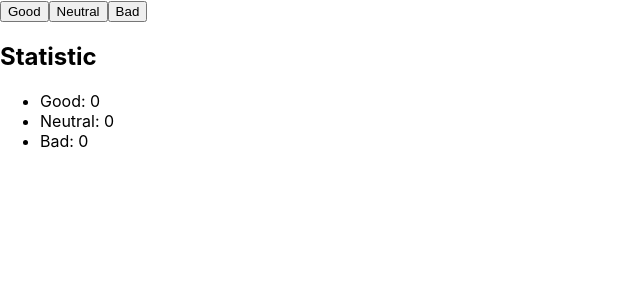
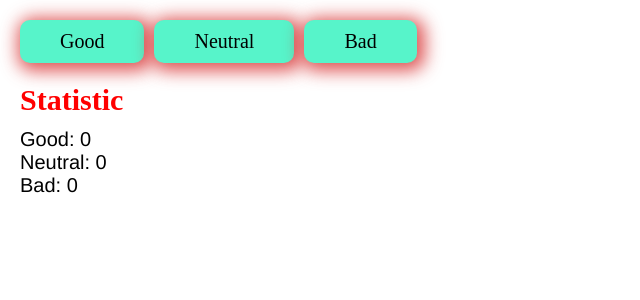
Before and after one commit to bgirlalma/goit-react-hw-02-feedback, a React (Create React App) app: page / in a window 1280 px wide. Shown: the top 300 px of the page, without its empty margins (0-640 px from the left). Built offline with nearby package versions, Linux system fonts and the light colour scheme.

Commit message:
+styled.js

```diff
--- a/package.json
+++ b/package.json
@@ -7,9 +7,11 @@
     "@testing-library/jest-dom": "^5.16.3",
     "@testing-library/react": "^12.1.4",
     "@testing-library/user-event": "^13.5.0",
+    "modern-normalize": "^2.0.0",
     "react": "^18.1.0",
     "react-dom": "^18.1.0",
     "react-scripts": "5.0.1",
+    "styled-components": "^6.0.7",
     "web-vitals": "^2.1.3"
   },
   "scripts": {
--- a/src/components/App.jsx
+++ b/src/components/App.jsx
@@ -1,5 +1,7 @@
 import { Component } from "react";
 import { Feedback } from "./Feedback/feedback";
+import { GlobalStyle } from "./globalStyled";
+
 
 export class  App extends Component {
   state = {
@@ -16,10 +18,13 @@ export class  App extends Component {
     })
   };
 
+
 render() {
   return (
   <div>
   <Feedback updateFeedback={this.updateFeedback} feedback={this.state}/>
+
+  <GlobalStyle/>
   </div>
 )
 }
--- a/src/components/Feedback/feedback.js
+++ b/src/components/Feedback/feedback.js
@@ -1,21 +1,23 @@
+import { FeedbackWrapper, ButtonFeedback, LastChild, Title, StatisticList } from './feedback.styled'
+
 import { Component } from "react";
-
 export class Feedback extends Component {
 
     render() {
         return (
-        <div>
-          <button onClick={() => this.props.updateFeedback('good')}>Good</button>
-          <button onClick={() => this.props.updateFeedback('neutral')}>Neutral</button>
-          <button onClick={() => this.props.updateFeedback('bad')}>Bad</button>
+        <FeedbackWrapper>
+          <ButtonFeedback onClick={() => this.props.updateFeedback('good')}>Good</ButtonFeedback>
+          <ButtonFeedback onClick={() => this.props.updateFeedback('neutral')}>Neutral</ButtonFeedback>
+          <LastChild onClick={() => this.props.updateFeedback('bad')}>Bad</LastChild>
 
-         <h2>Statistic</h2>
-         <ul>
-            <li>Good: {this.props.feedback.good}</li>
-            <li>Neutral: {this.props.feedback.neutral}</li>
-            <li>Bad: {this.props.feedback.bad}</li>
-         </ul>
-        </div>
+          <Title>Statistic</Title>
+    <ul>
+       <StatisticList>Good: {this.props.feedback.good}</StatisticList>
+       <StatisticList>Neutral: {this.props.feedback.neutral}</StatisticList>
+       <StatisticList>Bad: {this.props.feedback.bad}</StatisticList>
+    </ul>
+
+        </FeedbackWrapper>
       )
       }
 }
--- /dev/null
+++ b/src/components/Feedback/feedback.styled.js
@@ -0,0 +1,55 @@
+import styled from 'styled-components';
+
+export const FeedbackWrapper = styled.div`
+ width: 480px;
+ padding-left: 20px;
+ padding-right: 20px;
+ margin-top: 20px;
+
+`;
+
+export const ButtonFeedback = styled.button`
+padding: 10px 40px;
+border-radius: 10px;
+border: none;
+margin-right: 10px;
+
+font-family: Cantarell;
+font-weight: normal;
+font-size: 20px;
+box-shadow: 3px 3px 17px 5px rgba(211,29,29,0.75);
+-webkit-box-shadow: 3px 3px 17px 5px rgba(211,29,29,0.75);
+-moz-box-shadow: 3px 3px 17px 5px rgba(211,29,29,0.75);
+background-color: rgb(87,244,202);
+`;
+
+export const LastChild = styled.button`
+padding: 10px 40px;
+border-radius: 10px;
+border: none;
+margin-right: 0;
+
+font-family: Cantarell;
+font-weight: normal;
+font-size: 20px;
+box-shadow: 3px 3px 17px 5px rgba(211,29,29,0.75);
+-webkit-box-shadow: 3px 3px 17px 5px rgba(211,29,29,0.75);
+-moz-box-shadow: 3px 3px 17px 5px rgba(211,29,29,0.75);
+background-color: rgb(87,244,202);
+`;
+
+export const Title = styled.h2`
+font-family: Cantarell;
+font-size: 30px;
+color: red;
+
+margin-top: 20px;
+margin-bottom: 10px;
+`;
+
+export const StatisticList = styled.li`
+list-style: none;
+font-family: Helvetica Neue;
+font-size: 20px;
+
+`;
--- /dev/null
+++ b/src/components/globalStyled.js
@@ -0,0 +1,35 @@
+import 'modern-normalize';
+import { createGlobalStyle } from 'styled-components'
+
+export const GlobalStyle =  createGlobalStyle`
+body {
+    margin: 0;
+    font-family: -apple-system, BlinkMacSystemFont, 'Segoe UI', 'Roboto', 'Oxygen',
+      'Ubuntu', 'Cantarell', 'Fira Sans', 'Droid Sans', 'Helvetica Neue',
+      sans-serif;
+    -webkit-font-smoothing: antialiased;
+    -moz-osx-font-smoothing: grayscale;
+  }
+
+  code {
+    font-family: source-code-pro, Menlo, Monaco, Consolas, 'Courier New',
+      monospace;
+  }
+
+  ul {
+    margin: 0;
+    padding: 0;
+  }
+
+  li {
+    margin: 0;
+    padding: 0;
+  }
+
+  h1,h2,h3,h4,h5,h6 {
+    margin: 0;
+    padding: 0;
+  }
+
+
+`
--- a/src/index.css
+++ /dev/null
@@ -1,15 +0,0 @@
-@import-normalize; /* bring in normalize.css styles */
-
-body {
-  margin: 0;
-  font-family: -apple-system, BlinkMacSystemFont, 'Segoe UI', 'Roboto', 'Oxygen',
-    'Ubuntu', 'Cantarell', 'Fira Sans', 'Droid Sans', 'Helvetica Neue',
-    sans-serif;
-  -webkit-font-smoothing: antialiased;
-  -moz-osx-font-smoothing: grayscale;
-}
-
-code {
-  font-family: source-code-pro, Menlo, Monaco, Consolas, 'Courier New',
-    monospace;
-}
--- a/src/index.js
+++ b/src/index.js
@@ -1,7 +1,6 @@
 import React from 'react';
 import ReactDOM from 'react-dom/client';
 import { App } from 'components/App';
-import './index.css';
 
 ReactDOM.createRoot(document.getElementById('root')).render(
   <React.StrictMode>
```
Also changed, not shown: src/components/Feedback/index.js (deleted), 1 other file (tests, documents, lock files or other folders).
